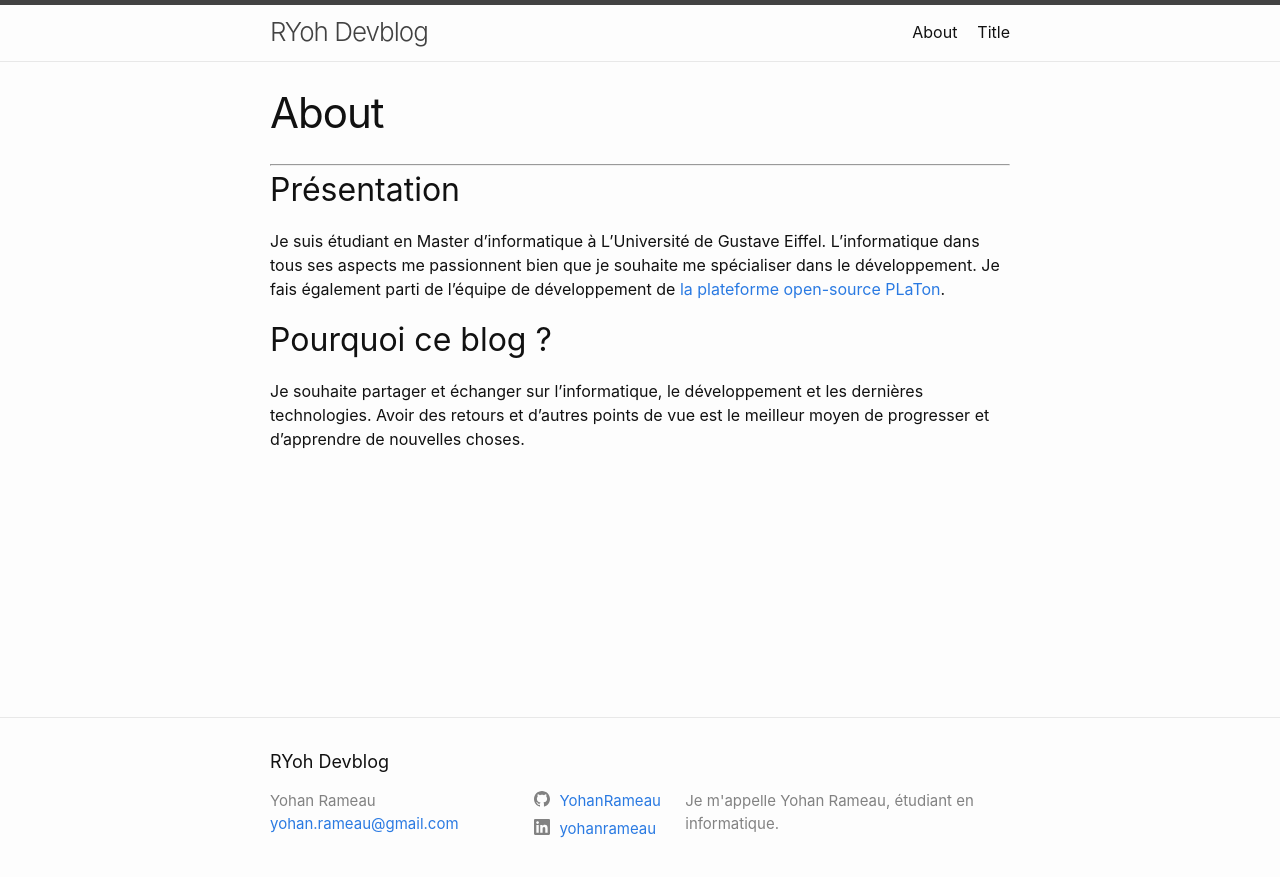
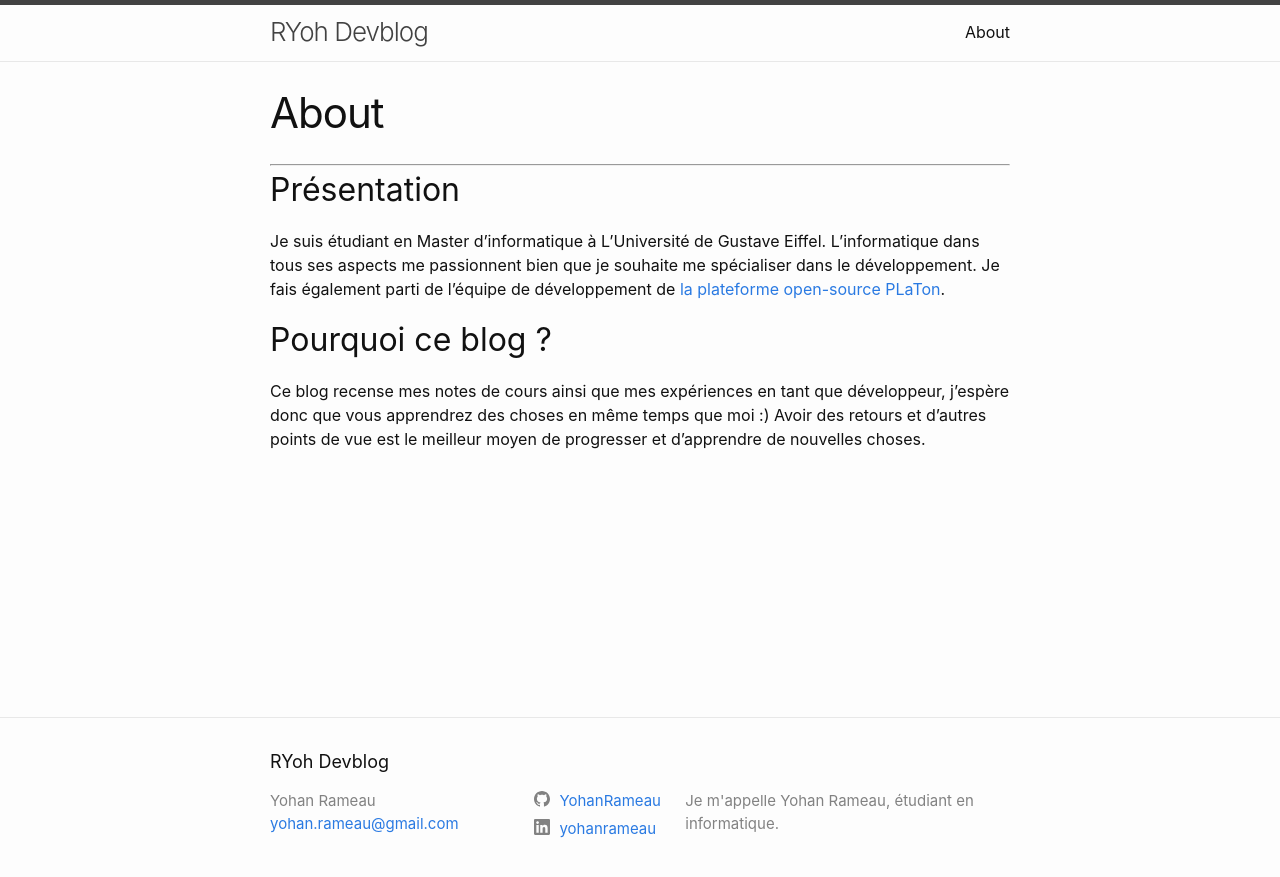
Before and after one commit to YohanRameau/YohanRameau.github.io, a Jekyll site: the page built from about.markdown, in a window 1280 px wide. Shown: the top 877 px of the page. Built offline with Jekyll 4.4.1, drawn with Linux system fonts in a browser that asks for light colours.

Commit message:
feat: first ourse prog reseau

```diff
--- a/about.markdown
+++ b/about.markdown
@@ -10,5 +10,5 @@ Je fais également parti de l'équipe de développement de [la plateforme open-s
 
 ## Pourquoi ce blog ?
 
-Je souhaite partager et échanger sur l'informatique, le développement et les dernières technologies.
+Ce blog recense mes notes de cours ainsi que mes expériences en tant que développeur, j’espère donc que vous apprendrez des choses en même temps que moi :)
 Avoir des retours et d'autres points de vue est le meilleur moyen de progresser et d'apprendre de nouvelles choses.
--- a/index.markdown
+++ b/index.markdown
@@ -4,7 +4,3 @@
 
 layout: home
 ---
-
-# Title
-
-## a [text](https://link)
```
Also changed, not shown: _posts/2020-01-14-presentation.md (added, +7 -0 lines), _posts/presentation.md (deleted, +0 -12 lines), 1 other file.
